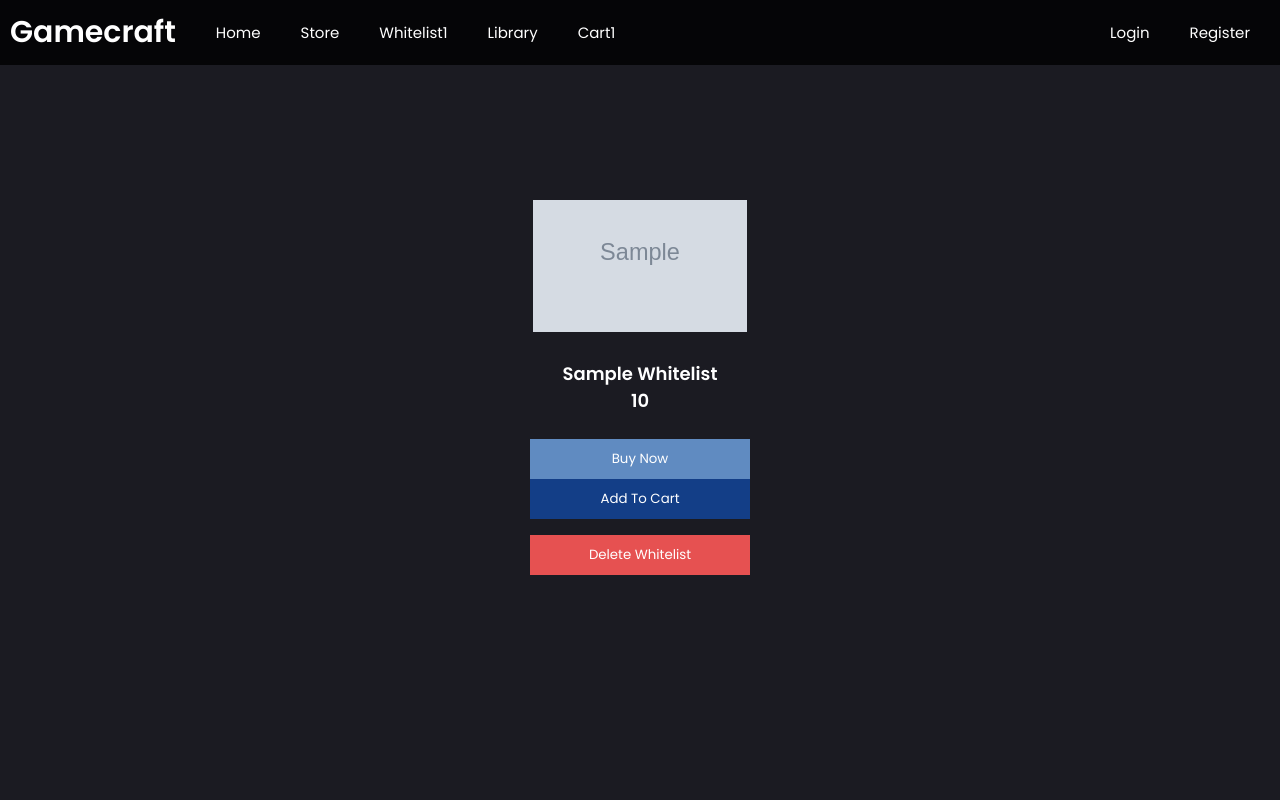
After one commit to bhanuka99x/GameCraft, a PHP site: page /whitelist.php in a window 1280 px wide. The commit adds this page. Run offline with PHP 8.4, Linux system fonts and the light colour scheme; tables that the repository leaves empty or names only in its code hold one stand-in row (values such as "Sample post"); grey boxes marked "Sample" are stand-in pictures.

Commit message:
Finalized in thw whitelist

```diff
--- /dev/null
+++ b/GameCraft/CSS/whitelist.css
@@ -0,0 +1,139 @@
+@import url('https://fonts.googleapis.com/css2?family=Poppins:wght@100;200;300;400;500;600&display=swap');
+
+* {
+  margin: 0;
+  padding: 0;
+  box-sizing: border-box;
+  font-family: 'Poppins', sans-serif;
+  text-transform: capitalize;
+  text-decoration: none;
+  outline: none;
+  border: none;
+}
+body {
+  left: 0;
+  height: 100vh;
+  width: 100%;
+  background: rgb(27, 27, 34);
+}
+html {
+  font-size: 62.5%;
+  overflow-x: hidden;
+}
+header {
+  display: flex;
+  justify-content: space-between;
+  align-items: center;
+  background: rgba(0, 0, 0, 0.8);
+  color: white;
+}
+
+.nav-left,
+.nav-right {
+  display: flex;
+  align-items: center;
+}
+
+.nav-left a,
+.nav-right a {
+  color: white;
+  text-decoration: none;
+  padding: 10px;
+  margin-right: 20px;
+  transition: 0.2s;
+}
+.nav-left .nav-item {
+  font-size: 15px;
+}
+
+.nav-left .nav-item:hover,
+.nav-right a:hover {
+  scale: 1.1;
+}
+
+.logo {
+  font-size: 30px;
+  font-weight: bold;
+}
+
+.l-btn,
+.r-btn {
+  padding: 5px 10px;
+  border-radius: 5px;
+  background-color: transparent;
+  font-size: 15px;
+}
+main {
+  margin: 30px auto;
+  top: 100px;
+  position: relative;
+  display: flex;
+  flex-wrap: wrap;
+  justify-content: center;
+  margin: auto;
+}
+.games {
+  overflow: hidden;
+  text-align: center;
+  width: 220px;
+  height: 400px;
+  padding: 0px;
+  display: flex;
+  flex-direction: column;
+  align-items: center;
+  justify-content: center;
+  margin: 35px;
+}
+.games .games-title,
+.games .games-price {
+  font-family: 'Poppins', sans-serif;
+  font-size: 18px;
+  color: white;
+  position: relative;
+  top: -25px;
+}
+.games-btn {
+  font-family: 'Poppins', sans-serif;
+}
+.btn {
+  display: flex;
+  position: relative;
+  flex-direction: column;
+  flex-wrap: wrap;
+}
+form .games .btn .buynow-btn {
+  background-color: #608bc1;
+  height: 40px;
+  width: 300px;
+  color: white;
+  cursor: pointer;
+}
+form .games .btn .cart-btn {
+  background-color: #133e87;
+  height: 40px;
+  width: 300px;
+  color: white;
+  cursor: pointer;
+}
+form .games .btn .delete-btn{
+  background-color: #e65151;
+  height: 40px;
+  width: 300px;
+  color: white;
+  cursor: pointer;
+}
+.games:hover img {
+  scale: 1.1;
+}
+.games:hover {
+}
+.games img {
+  position: relative;
+  top: -53px;
+  height: 160px;
+  transition: all 0.3s;
+}
+
+.games a:hover {
+  transform: scale(1.1);
+}
--- a/GameCraft/cart.php
+++ b/GameCraft/cart.php
@@ -32,6 +32,7 @@ if(isset($_GET['delete_all'])){
             <a href="#" class="logo">Gamecraft</a>
             <a href="home.php" class="nav-item">Home</a>
             <a href="store.php" class="nav-item">Store</a>
+            <a href="whitelist.php" class="nav-item">whitelist</a>
             <a href="library.php" class="nav-item">Library</a>
             <?php
 
--- /dev/null
+++ b/GameCraft/whitelist.php
@@ -0,0 +1,82 @@
+<?php
+include_once 'connection.php';
+
+
+if (isset($_POST['delete_whitelist'])) {
+    $game_name = mysqli_real_escape_string($conn, $_POST['game_name']);
+
+    // Delete the item from the whitelist
+    $delete_query = "DELETE FROM whitelist WHERE wname='$game_name'";
+    $delete_result = mysqli_query($conn, $delete_query);
+
+    if ($delete_result) {
+        echo "<script>alert('Item deleted successfully');</script>";
+    } else {
+        echo "<script>alert('Failed to delete item');</script>";
+    }
+}
+?>
+<!DOCTYPE html>
+<html lang="en">
+<head>
+    <meta charset="UTF-8">
+    <meta name="viewport" content="width=device-width, initial-scale=1.0">
+    <link rel="stylesheet" href="./CSS/whitelist.css">
+    <title>Document</title>
+</head>
+<body>
+    <header>
+        <nav class="nav-left">
+            <a href="#" class="logo">Gamecraft</a>
+            <a href="home.php" class="nav-item">Home</a>
+            <a href="store.php" class="nav-item">Store</a>
+            <?php
+                $select_rows = mysqli_query($conn, "SELECT * FROM whitelist") or die('query failed');
+                $row_count = mysqli_num_rows($select_rows);
+            ?>
+            <a href="whitelist.php" class="nav-item">whitelist<span><?php echo $row_count; ?></a>
+            <a href="library.php" class="nav-item">Library</a>
+            <?php
+
+      $select_rows = mysqli_query($conn, "SELECT * FROM cart") or die('query failed');
+      $row_count = mysqli_num_rows($select_rows);
+
+      ?>
+        <a href="cart.php" class="nav-item">Cart<span><?php echo $row_count; ?></span></a>
+        </nav>
+        <nav class="nav-right">
+            <a href="#" class="l-btn">Login</a>
+            <a href="#" class="r-btn">Register</a>
+        </nav>
+    </header>
+    <main>
+        <?php
+        $select_whitelist = mysqli_query($conn, "SELECT * FROM whitelist");
+        if (mysqli_num_rows($select_whitelist) > 0) {
+            while ($fetch_product = mysqli_fetch_assoc($select_whitelist)) {
+        ?>
+        <form action="" method="post">
+            <div class="games">
+                <img src="./Images/<?php echo $fetch_product['wimage']; ?>" alt="Game Image">
+                <div class="games-info">
+                    <h4 class="games-title"><?php echo $fetch_product['wname']; ?></h4>
+                    <p class="games-price"><b><?php echo $fetch_product['wprice']; ?></b></p>
+                    <input type="hidden" name="game_name" value="<?php echo $fetch_product['wname']; ?>">
+                    <input type="hidden" name="game_price" value="<?php echo $fetch_product['wprice']; ?>">
+                    <input type="hidden" name="game_image" value="<?php echo $fetch_product['wimage']; ?>">
+                    <div class="btn">
+                        <button type="submit" class="buynow-btn" name="buy_now">Buy Now</button>
+                        <button type="submit" class="cart-btn" name="add_to_cart">Add to Cart</button>
+                        <br>
+                        <button type="submit" class="delete-btn" name="delete_whitelist">Delete Whitelist</button>
+                    </div>
+                </div>
+            </div>
+        </form>
+        <?php
+            }
+        }
+        ?>
+    </main>
+</body>
+</html>
```
Also changed, not shown: GameCraft/Store.php (+19 -0 lines), GameCraft/buynow.php (added, +11 -0 lines).
